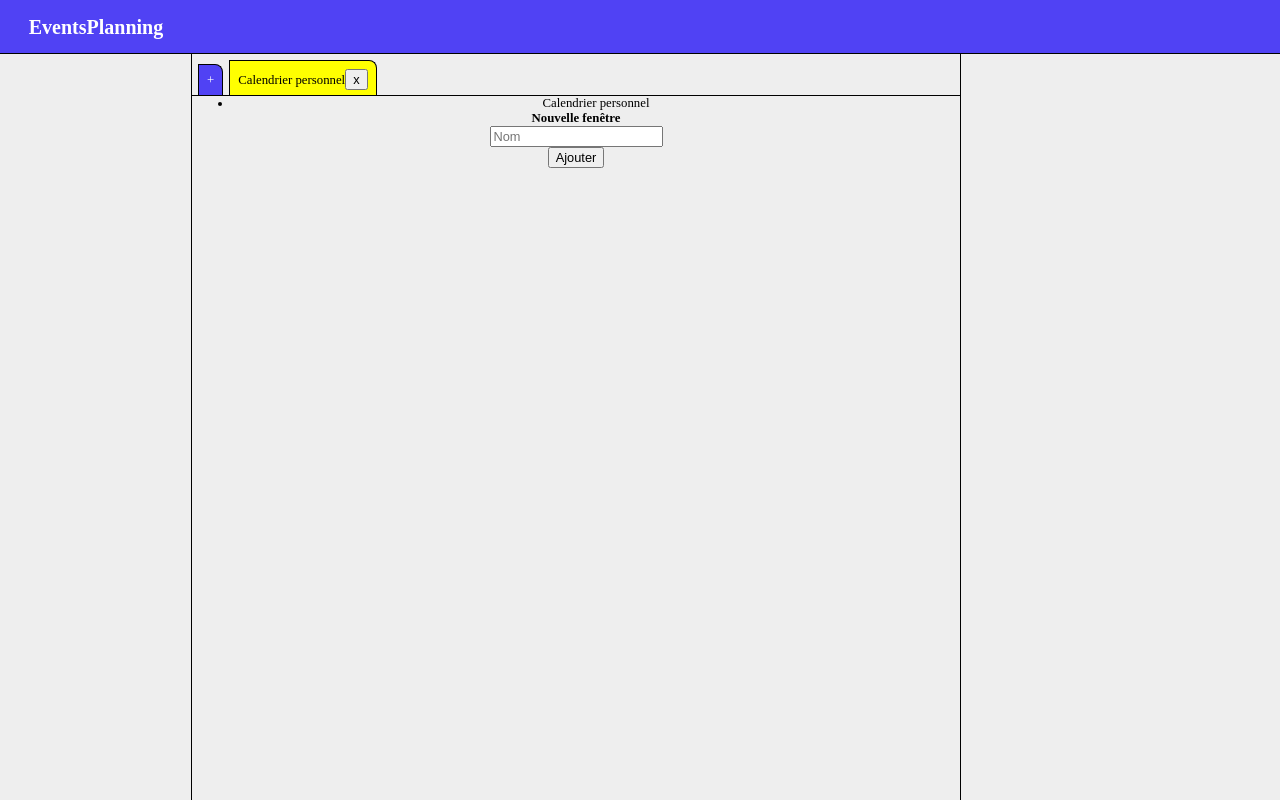
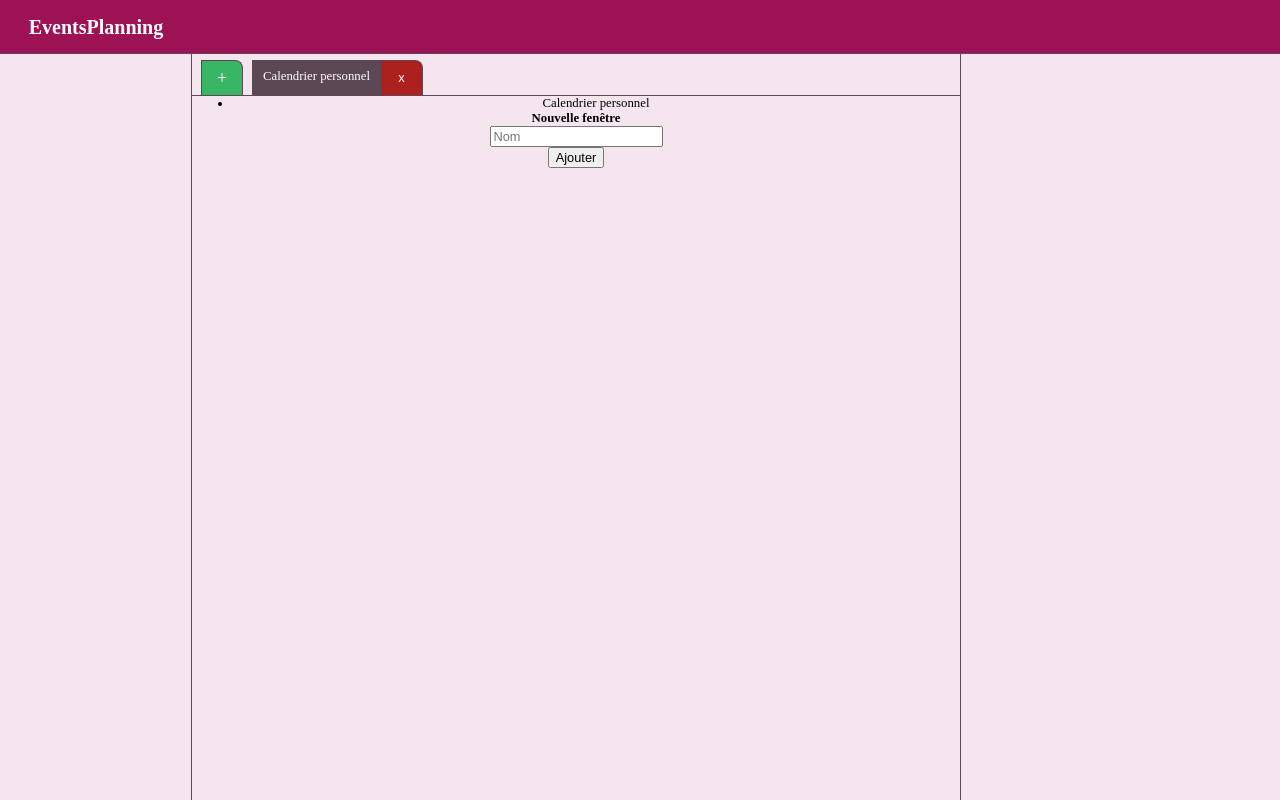
Before and after one commit to SimonMulquin/EventsPlanning, a React (Create React App) app in the folder client/: page / in a window 1280 px wide. Built offline with nearby package versions, Linux system fonts and the light colour scheme.

Commit message:
Did some style

```diff
--- a/client/src/configs/reset.css
+++ b/client/src/configs/reset.css
@@ -11,12 +11,12 @@ body {
   height: auto;
   min-height: 100vh;
   padding: 0;
-  overflow: hidden;
+  overflow: auto;
   font-size: 1vw;
 }
 
 #root {
-  background-color: #eeeeee;
+  background-color: #f4e5ef;
 }
 
 a {
--- a/client/src/configs/theme.js
+++ b/client/src/configs/theme.js
@@ -1,6 +1,17 @@
-const mainColor = '#5042f4';
+const mainColor = '#9d1254';
+const secondaryColor = '#5c4755';
+
+const valid = '#39b566';
+const error = '#ac211d';
 
 export default {
+  mainColor,
+  secondaryColor,
+  valid,
+  error,
+  layout: {
+    border: `1px solid ${secondaryColor}`
+  },
   header: {
     height: '54px',
     color: mainColor,
@@ -11,6 +22,7 @@ export default {
       height: '42px',
       option: {
         activeColor: '#fff',
+        background: secondaryColor,
         activeBackground: mainColor
       }
     },
--- a/client/src/ui/Layout/Components.jsx
+++ b/client/src/ui/Layout/Components.jsx
@@ -20,9 +20,9 @@ export const LeftTool = styled.div`
   top: ${({theme}) => theme.header.height};
   left: 0;
   height: calc(100vh - ${({theme}) => theme.header.height});
-  overflow-y: auto;
-  overflow-x: hidden;
-  border-right: 1px solid black;
+  overflow: hidden;
+  border-right: ${({ theme }) => theme.layout.border};
+  vertical-align: top;
 `;
 
 export const RightTool = styled.div`
@@ -32,9 +32,9 @@ export const RightTool = styled.div`
   top: ${({ theme }) => theme.header.height};
   right: 0;
   height: calc(100vh - ${({ theme }) => theme.header.height});
-  overflow-y: auto;
-  overflow-x: hidden;
-  border-left: 1px solid black;
+  overflow:hidden;
+  border-left: ${({ theme }) => theme.layout.border};
+  vertical-align: top;
 `;
 
 export const View = styled.div`
@@ -42,7 +42,7 @@ export const View = styled.div`
   position: fixed;
   width: ${({ theme }) => theme.view.width}em;
   top: ${({ theme }) => theme.header.height};
-  left: ${({ theme }) => theme.tools.left.width}em;
+  vertical-align: top;left: ${({ theme }) => theme.tools.left.width}em;
   height: calc(100vh - ${({ theme }) => theme.header.height});
   overflow: hidden;
 `;
--- a/client/src/ui/Layout/Header/style.jsx
+++ b/client/src/ui/Layout/Header/style.jsx
@@ -6,7 +6,7 @@ export const Container = styled.div`
   width: 100%;
   height: ${({ theme }) => theme.header.height};
   background-color: ${({ theme }) => theme.header.color};
-  border-bottom: 1px solid black;
+  border-bottom: ${({ theme }) => theme.layout.border};
 `;
 
 export const Title = styled.h1`
--- a/client/src/ui/Layout/ViewContent/style.jsx
+++ b/client/src/ui/Layout/ViewContent/style.jsx
@@ -4,8 +4,6 @@ export const Container = styled.div`
   display: block;
   position: relative;
   width: 100%;
-  height: calc(100vh - ${({ theme }) => theme.header.height + theme.view.navigation.height});
-  overflow-x: hidden;
-  overflow-y: auto;
+  min-height: calc(100vh - ${({ theme }) => theme.header.height} +  ${({ theme }) => theme.view.navigation.height});
   text-align: center;
 `;
--- a/client/src/ui/Layout/ViewNavigation/main.jsx
+++ b/client/src/ui/Layout/ViewNavigation/main.jsx
@@ -4,22 +4,22 @@ import { withRouter } from 'react-router-dom';
 
 import { deleteView } from 'api/redux';
 
-import { Container, Option, SLink } from './style';
+import { Container, Option, SLink, Delete , Add} from './style';
 
 const ViewNavigation = ({options, match: { params }, del }) => {
   return (
     <Container>
       <Option>
-        <SLink active={!params.view} to='/' >
+        <Add active={!params.view} add to='/' >
           +
-        </SLink>
+        </Add>
       </Option>
       {options.map((option, index) => (
         <Option key={index}>
           <SLink active={parseInt(params.view, 10) === index} to={option.to}>
             {option.label}
-            <button onClick={e =>{ e.preventDefault(); del(index)}} >x</button>
           </SLink>
+          <Delete onClick={e => { e.preventDefault(); del(index) }} >x</Delete>
         </Option>
       ))}
     </Container>
--- a/client/src/ui/Layout/ViewNavigation/style.jsx
+++ b/client/src/ui/Layout/ViewNavigation/style.jsx
@@ -8,29 +8,79 @@ export const Container = styled.ul`
   height: ${({ theme }) => theme.view.navigation.height};
   width: 100%;
   padding: 0 0 0 3px;
-  overflow-y: hidden;
-  overflow-x: auto;
-  border-bottom: 1px solid black;
+  border-bottom: ${({ theme }) => theme.layout.border};
+  overflow: hidden;
 `;
 
 export const Option = styled.li`
   display: inline-block;
   position: relative;
   width: auto;
-  height: ${({ theme }) => theme.view.navigation.height};
-  padding: 6px 3px 0 3px;
+  height: 100%;
+  padding: 0;
 `;
 
 export const SLink = styled(Link)`
   display: inline-block;
   position: relative;
-  height: 100%;
+  height: 85%;
+  line-height: 85%;
   width: auto;
-  background-color: ${props => props.active ? props.theme.view.navigation.option.activeBackground : 'yellow'};
+  background-color: ${props => props.active ? props.theme.view.navigation.option.activeBackground :  props.theme.view.navigation.option.background};
+  color:  ${props => props.theme.view.navigation.option.activeColor };
+  padding: 0;
+  vertical-align: bottom;
+  top: 15%;
+  border-top: ${({ theme }) => theme.layout.border};
+  border-right: ${({ theme }) => theme.layout.border};
+  border-left: ${({ theme }) => theme.layout.border};
+  padding: 10px;
+  margin-left: 3px;
+`;
+
+export const Delete = styled.button`
+  display: inline-block;
+  position: relative;
+  background-color: ${({theme}) => theme.error};
+  color: #fff;
+  vertical-align: bottom;
+  top: 15%;
+  border: 0;
+  outline: none;
+  box-shadow: none;
+  height: 85%;
+  line-height: 85%;
+  width: ${({ theme }) => theme.view.navigation.height};
+  padding: 0;
   border-radius: 0 8px 0 0;
-  color:  ${props => props.active ? props.theme.view.navigation.option.activeColor : 'black'};
-  padding: 8px;
-  border-top: solid black 1px;
-  border-right: solid black 1px;
-  border-left: solid black 1px;
+  overflow: hidden;
+  margin-right: 6px;
+  cursor: pointer;
+  border-top: ${({ theme }) => theme.layout.border};
+  border-right: ${({ theme }) => theme.layout.border};
 `;
+
+export const Add = styled(Link)`
+  display: inline-block;
+  position: relative;
+  background-color: ${({ theme }) => theme.valid};
+  color: #fff;
+  vertical-align: bottom;
+  top: 15%;
+  border: 0;
+  outline: none;
+  box-shadow: none;
+  height: 85%;
+  line-height: 85%;
+  width: ${({ theme }) => theme.view.navigation.height};
+  padding-top: 10px;
+  border-radius: 0 8px 0 0;
+  overflow: hidden;
+  margin: 0 6px;
+  text-align: center;
+  font-size: 1.4em;
+  font-size: bold;
+  border-top: ${({ theme }) => theme.layout.border};
+  border-right: ${({ theme }) => theme.layout.border};
+  border-left: ${({ theme }) => theme.layout.border};
+`;
--- a/client/src/ui/ViewContents/Calendars/Month/main.jsx
+++ b/client/src/ui/ViewContents/Calendars/Month/main.jsx
@@ -9,7 +9,7 @@ import { locale } from 'configs/intl';
 
 import getCalendarDatas from 'tools/helpers/formats/calendarDatasHelper';
 
-import { Calendar, CalendarHead, CalendarHeadElement, CalendarRange, CalendarRangeElement} from './style';
+import { Container, Calendar, CalendarHead, CalendarHeadElement, CalendarRange, CalendarRangeElement} from './style';
 
 const { weekdays } = Info;
 
@@ -29,7 +29,7 @@ const MonthCalendar = ({viewTitle, targetedDate, targetedDateAdd}) => {
   const ranges = buildRanges( start.plus({ days: (start.startOf('week').weekday - start.weekday)}));
 
   return (
-    <div>
+    <Container>
       <h2>{viewTitle}</h2>
       <div>
         <button onClick={() => targetedDateAdd({months: -1})} >-</button>
@@ -57,7 +57,7 @@ const MonthCalendar = ({viewTitle, targetedDate, targetedDateAdd}) => {
           ))}
         </CalendarHead>
       </Calendar>
-    </div>
+    </Container>
   );
 };
 
--- a/client/src/ui/ViewContents/Calendars/Month/style.jsx
+++ b/client/src/ui/ViewContents/Calendars/Month/style.jsx
@@ -1,10 +1,17 @@
 import styled from 'styled-components';
+
+  export const Container = styled.div`
+  display: block;
+  position: relative;
+  color: ${({ theme }) => theme.secondaryColor};
+  height: auto;
+`;
 
 export const Calendar = styled.div`
   display: inline-block;
   position: relative;
   width: ${({ theme }) => theme.view.calendar.width};
-  border: solid black 1px;
+  border: ${({ theme }) => theme.layout.border};
 `;
 
 export const CalendarHead = styled.div`
@@ -22,7 +29,7 @@ export const CalendarHeadElement = styled.div`
   display: inline-block;
   position: relative;
   width: ${props => props.theme.view.calendar.width / props.number }em;
-  border: solid black 1px;
+  border: ${({ theme }) => theme.layout.border};
 `;
 
 export const CalendarRangeElement = styled(CalendarHeadElement)`
```
